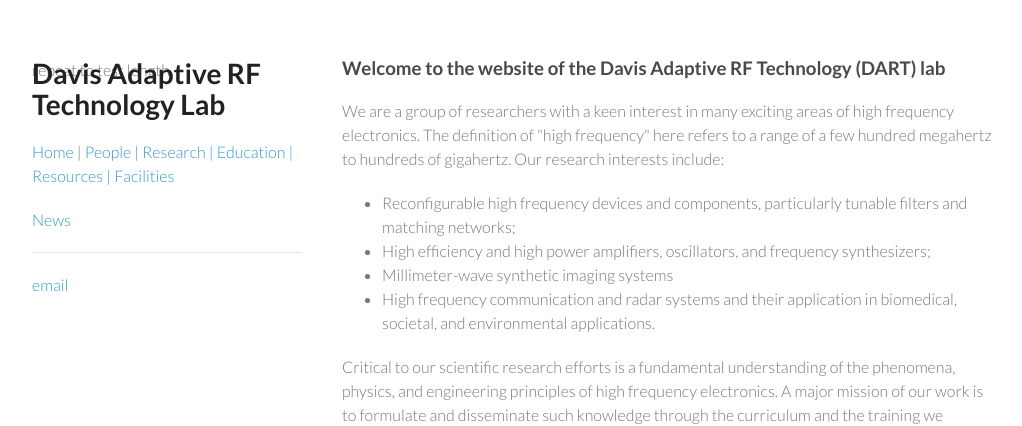
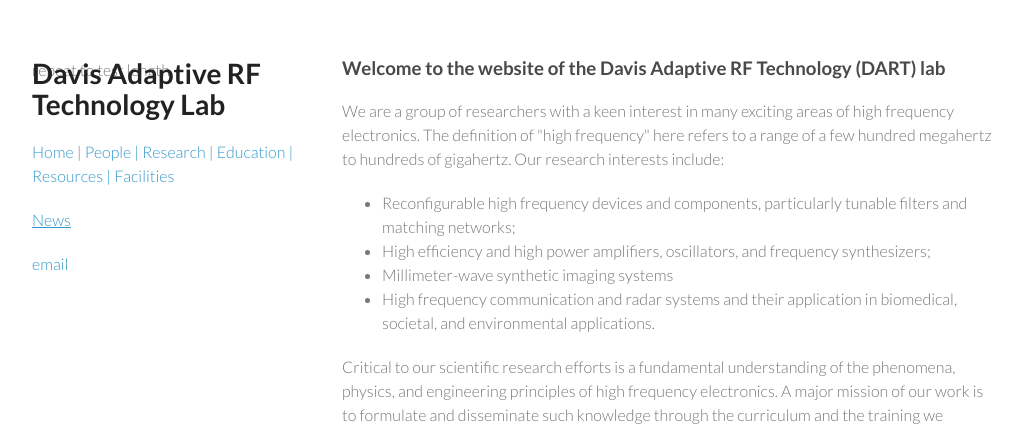
Before and after one commit to ucdart/ucdart.github.io, a Jekyll site: the page built from index.html, in a window 1280 px wide. Shown: the top 426 px of the page, without its empty margins (128-1150 px from the left). Built offline with Jekyll 4.4.1, drawn with Linux system fonts in a browser that asks for light colours.

```diff
--- a/_layouts/default.html
+++ b/_layouts/default.html
@@ -44,7 +44,7 @@
 			</p>
 
 			<p>
-				<a href="/news">News<hr></a>
+				<a href="/news"><u>News</u></a>
 			</p>
 
 			<p>
```
